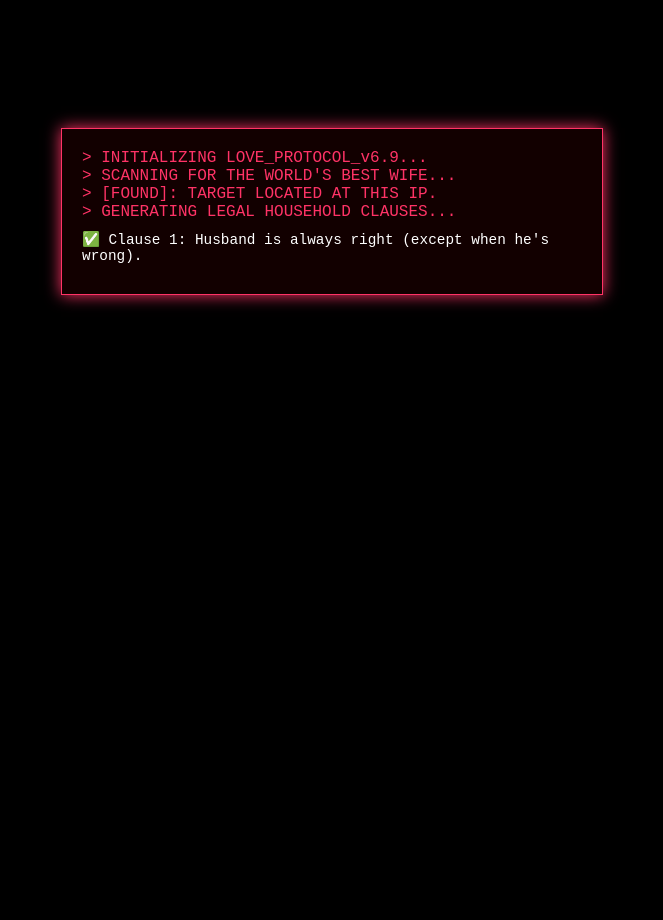
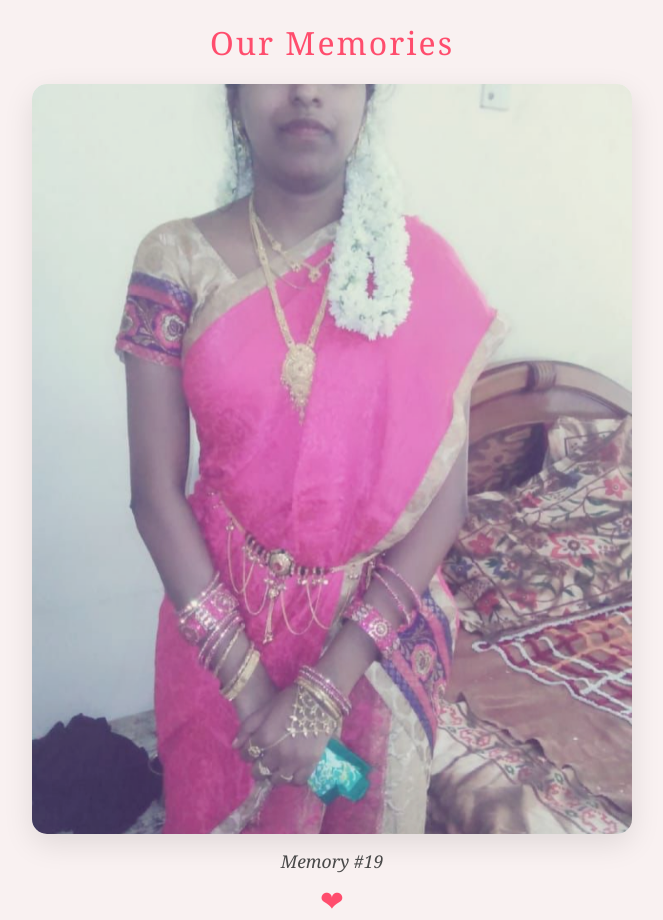
Before and after one commit to Thoufiqahamedmjk/wife, a plain HTML site: page index.html in a window 1280 px wide. Shown: the whole page, without its empty margins (308-971 px from the left). Before the commit the page ends 800 px from the top, so only its background shows below. Drawn offline with nearby package versions, Linux system fonts and the light colour scheme.

Commit message:
Revamp index.html for a love story theme

```diff
--- a/index.html
+++ b/index.html
@@ -1,117 +1,155 @@
 <!DOCTYPE html>
-<html>
+<html lang="en">
 <head>
-    <title>⚠️ CRITICAL SECURITY CLEARANCE ⚠️</title>
-    <script src="https://cdnjs.cloudflare.com/ajax/libs/matter-js/0.18.0/matter.min.js"></script>
+    <meta charset="UTF-8">
+    <meta name="viewport" content="width=device-width, initial-scale=1.0">
+    <title>Our Love Story | Memories</title>
     <style>
-        body { background: #000; color: #ff3366; font-family: 'Courier New', monospace; margin: 0; overflow: hidden; }
-        #terminal { width: 80%; max-width: 500px; margin: 10% auto; border: 1px solid #ff3366; padding: 20px; background: rgba(20, 0, 0, 0.9); box-shadow: 0 0 15px #ff3366; }
-        .clause { margin: 10px 0; font-size: 0.9rem; color: #fff; display: none; }
-        .btn-container { display: flex; justify-content: space-around; margin-top: 20px; }
-        button { padding: 10px 20px; font-weight: bold; cursor: pointer; border: none; }
-        #accept-btn { background: #ff3366; color: white; position: relative; }
-        #decline-btn { background: #444; color: #888; }
-        #love-rain { position: fixed; top: 0; left: 0; pointer-events: none; }
+        :root {
+            --bg-color: #f9f1f1;
+            --accent-color: #ff4d6d;
+            --text-color: #4a4a4a;
+        }
+
+        body {
+            margin: 0;
+            padding: 0;
+            display: flex;
+            flex-direction: column;
+            align-items: center;
+            justify-content: center;
+            min-height: 100vh;
+            background-color: var(--bg-color);
+            font-family: 'Georgia', serif;
+            color: var(--text-color);
+        }
+
+        .container {
+            text-align: center;
+            width: 90%;
+            max-width: 600px;
+        }
+
+        h1 {
+            font-weight: 300;
+            margin-bottom: 20px;
+            color: var(--accent-color);
+            letter-spacing: 2px;
+        }
+
+        .slideshow-wrapper {
+            position: relative;
+            width: 100%;
+            padding-bottom: 125%; /* Keeps a consistent 4:5 aspect ratio */
+            overflow: hidden;
+            border-radius: 15px;
+            box-shadow: 0 10px 30px rgba(0,0,0,0.1);
+            background: #fff;
+        }
+
+        .slide {
+            position: absolute;
+            top: 0;
+            left: 0;
+            width: 100%;
+            height: 100%;
+            opacity: 0;
+            transition: opacity 1.5s ease-in-out;
+            display: flex;
+            align-items: center;
+            justify-content: center;
+        }
+
+        .slide.active {
+            opacity: 1;
+        }
+
+        .slide img {
+            width: 100%;
+            height: 100%;
+            object-fit: cover; /* Ensures images fill the frame beautifully */
+        }
+
+        .caption {
+            margin-top: 15px;
+            font-style: italic;
+            font-size: 1.1rem;
+        }
+
+        .heart {
+            color: var(--accent-color);
+            font-size: 24px;
+            margin-top: 10px;
+            animation: pulse 1.5s infinite;
+        }
+
+        @keyframes pulse {
+            0% { transform: scale(1); }
+            50% { transform: scale(1.2); }
+            100% { transform: scale(1); }
+        }
     </style>
 </head>
 <body>
 
-<div id="terminal">
-    <div id="log"></div>
-    <div id="clauses">
-        <div class="clause" id="c1">✅ Clause 1: Husband is always right (except when he's wrong).</div>
-        <div class="clause" id="c2">✅ Clause 2: Wife must provide 1 forehead kiss per 10 lines of code.</div>
-        <div class="clause" id="c3">✅ Clause 3: 50% of your fries belong to the Husband.</div>
+    <div class="container">
+        <h1>Our Memories</h1>
+
+        <div class="slideshow-wrapper" id="slideshow">
+            </div>
+
+        <div class="caption" id="image-counter">Memory #20</div>
+        <div class="heart">❤</div>
     </div>
-    <div id="final-ask" style="display:none; margin-top:20px;">
-        <p>DO YOU ACCEPT THESE TERMS, MY BEAUTIFUL WIFE?</p>
-        <div class="btn-container">
-            <button id="decline-btn" onmouseover="hideDecline()">DECLINE</button>
-            <button id="accept-btn" onclick="celebrate()">I ACCEPT</button>
-        </div>
-    </div>
-</div>
 
-<script>
-    const log = document.getElementById('log');
-    const terminalLines = [
-        "> INITIALIZING LOVE_PROTOCOL_v6.9...",
-        "> SCANNING FOR THE WORLD'S BEST WIFE...",
-        "> [FOUND]: TARGET LOCATED AT THIS IP.",
-        "> GENERATING LEGAL HOUSEHOLD CLAUSES..."
-    ];
+    <script>
+        const slideshow = document.getElementById('slideshow');
+        const counter = document.getElementById('image-counter');
+        const totalImages = 20;
+        let currentIndex = totalImages; // Start at 20
 
-    let line = 0;
-    function type() {
-        if(line < terminalLines.length) {
-            log.innerHTML += terminalLines[line] + "<br>";
-            line++;
-            setTimeout(type, 800);
-        } else {
-            showClauses();
+        // 1. Create the slides in the DOM
+        for (let i = totalImages; i >= 1; i--) {
+            const div = document.createElement('div');
+            div.className = `slide ${i === totalImages ? 'active' : ''}`;
+            div.id = `slide-${i}`;
+
+            const img = document.createElement('img');
+            // Assuming images are in the same folder as this HTML file
+            img.src = `${i}.jpeg`;
+            img.alt = `Memory ${i}`;
+
+            // Error handling if an image is missing
+            img.onerror = function() {
+                this.src = 'https://via.placeholder.com/600x800?text=Missing+Memory';
+            };
+
+            div.appendChild(img);
+            slideshow.appendChild(div);
         }
-    }
 
-    function showClauses() {
-        let i = 1;
-        const interval = setInterval(() => {
-            const c = document.getElementById('c' + i);
-            if(c) { c.style.display = 'block'; i++; }
-            else {
-                clearInterval(interval);
-                document.getElementById('final-ask').style.display = 'block';
-                startChasing();
+        // 2. Function to handle the descending scroll
+        function showNextSlide() {
+            // Remove active class from current
+            document.getElementById(`slide-${currentIndex}`).classList.remove('active');
+
+            // Decrement index
+            currentIndex--;
+
+            // Reset to 20 if we go below 1
+            if (currentIndex < 1) {
+                currentIndex = totalImages;
             }
-        }, 1000);
-    }
 
-    function startChasing() {
-        const btn = document.getElementById('accept-btn');
-        btn.onmouseover = () => {
-            const x = Math.random() * (window.innerWidth - 100);
-            const y = Math.random() * (window.innerHeight - 50);
-            btn.style.position = 'fixed';
-            btn.style.left = x + 'px';
-            btn.style.top = y + 'px';
-            btn.innerText = "CATCH ME! ❤️";
-        };
-    }
+            // Add active class to new slide
+            document.getElementById(`slide-${currentIndex}`).classList.add('active');
 
-    function hideDecline() {
-        const d = document.getElementById('decline-btn');
-        d.innerText = "NOT AN OPTION";
-        d.style.opacity = "0.2";
-    }
+            // Update counter text
+            counter.innerText = `Memory #${currentIndex}`;
+        }
 
-    function celebrate() {
-        document.body.innerHTML = "<h1 style='color:white; text-align:center; margin-top:20vh;'>CONTRACT SIGNED! ❤️<br><br>Preparing your lifetime supply of hugs...</h1>";
-        document.body.style.background = "#ff3366";
-
-        // Physics-based Heart Rain
-        const { Engine, Render, Runner, World, Bodies } = Matter;
-        const engine = Engine.create();
-        const runner = Runner.run(engine);
-
-        for(let i=0; i<50; i++) {
-            const heart = document.createElement('div');
-            heart.innerHTML = "❤️";
-            heart.style.position = "absolute";
-            heart.style.fontSize = (Math.random() * 30 + 10) + "px";
-            document.body.appendChild(heart);
-
-            const body = Bodies.rectangle(Math.random()*window.innerWidth, -100, 30, 30);
-            World.add(engine.world, body);
-
-            (function update() {
-                heart.style.left = body.position.x + "px";
-                heart.style.top = body.position.y + "px";
-                heart.style.transform = `rotate(${body.angle}rad)`;
-                requestAnimationFrame(update);
-            })();
-        }
-    }
-
-    type();
-</script>
+        // 3. Set the interval to 4 seconds (4000ms)
+        setInterval(showNextSlide, 4000);
+    </script>
 </body>
 </html>
```
